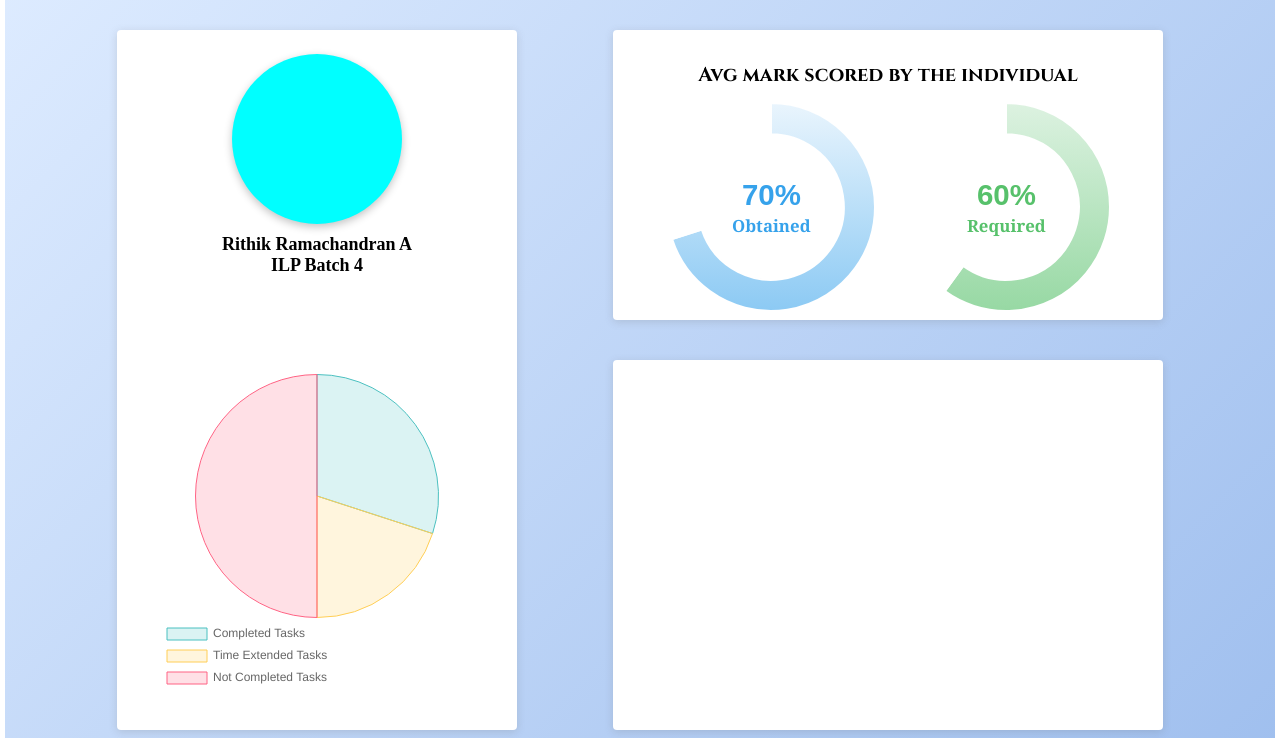
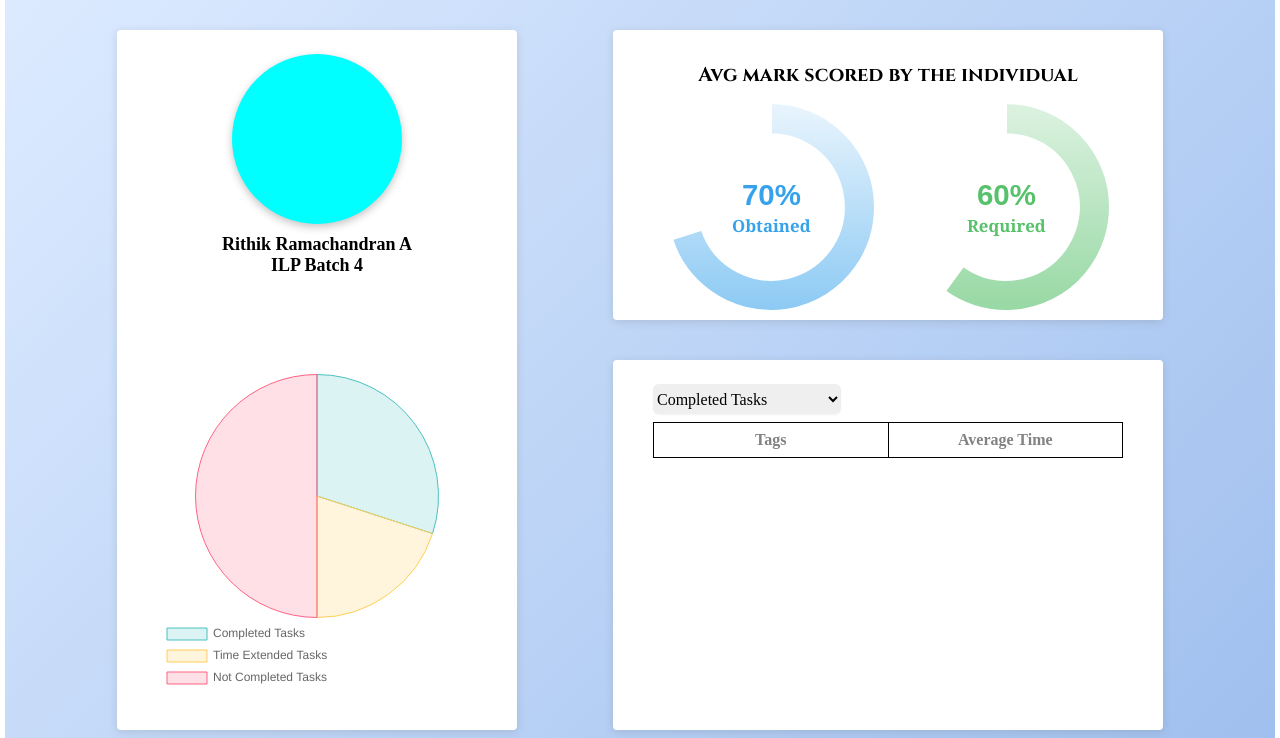
Before and after one commit to pioneerstealth/TaskTrace, a plain HTML site: page StudentDashboard.html in a window 1280 px wide. Shown: the part 62-800 px from the top of the page. Drawn offline with nearby package versions, Linux system fonts and the light colour scheme.

Commit message:
design done

```diff
--- a/StudentDashboard.html
+++ b/StudentDashboard.html
@@ -55,7 +55,25 @@
               </div>
             </div>
           </div>
-          <div class="one_card" id="second_one2"></div>
+          <div class="one_card" id="second_one2">
+              <div class="second_one2_dropdown">
+                                <!-- Dropdown select option will be created here -->
+                                <select id="taskStatusDropdown"></select>
+            </div>
+            <div class="second_one2_table">
+              <table id="markTable_second_one2">
+                  <thead class="table_head">
+                      <tr>
+                          <th>Tags</th>
+                          <th>Average Time</th>
+                      </tr>
+                  </thead>
+                  <tbody id="tableBody_second_one">
+                      <!-- Table rows will be populated dynamically -->
+                  </tbody>
+              </table>
+          </div>
+          </div>
         </div>
       </div>
       <div class="two">
@@ -69,7 +87,11 @@
               <label class="switch-button-label" for=""><span class="switch-button-label-span">Bar</span></label>
             </div>
           </div>
-          <div class="chart1"><canvas id="chart_first_two"></canvas></div>
+          <div class="chart1">
+            <canvas id="chart_first_two">
+
+            </canvas>
+          </div>
 
         </div>
       </div>
--- a/css/StudentDashboard.css
+++ b/css/StudentDashboard.css
@@ -253,8 +253,85 @@ body {
 
 #second_one2 {
     height: 370px;
+}
+
+.second_one2_dropdown {
+    display: flex;
+    flex-direction: row;
+    justify-content: space-between;
+
+    height: 30px;
+    width: 100%;
+}
+
+
+#taskStatusDropdown {
+    border: none;
+    /* No border */
+    width: 40%;
+    /* Width set to 70% */
+    height: 30px;
+    font-size: 16px;
+    font-family: "Playfair", serif;
+    font-optical-sizing: auto;
+    font-weight: 500;
+    font-style: normal;
+    font-variation-settings:
+        "wdth"100;
+    border-radius: 6px;
+    box-shadow: rgba(0, 0, 0, 0.05) 0px 1px 2px 0px;
+}
+
+/* Style the option elements */
+#taskStatusDropdown option {
+    background-color: #ffffff;
+}
+
+.second_one2_table {
+    overflow-y: auto;
+    height: 300px;
+    width: 100%;
+}
+
+.table_head {
+    color: #828282;
+    font-weight: 500;
+    /* border: 1px solid #000; */
+    /* Add border to the table header */
+}
+
+table {
+    width: 100%;
+    /* Make the table full width */
+    border-collapse: collapse;
+    /* Ensure borders are collapsed for a cleaner look */
+    /* border: 1px solid #000;
+    border-radius: 5px; */
+}
+
+table, th, td {
+    border: 1px solid #000;
+    /* Add border to the table, table headers, and table cells */
+    border-radius: 5px;
+}
+
+th, td {
+    padding: 8px;
+    text-align: center;
+    width: 50%;
+    /* Add padding for better readability */
 
 }
+
+
+
+#markTable_second_one2 {
+    width: 100%;
+
+}
+
+
+
 
 .two {
     display: flex;
--- a/js/StudentDashboard.js
+++ b/js/StudentDashboard.js
@@ -284,4 +284,19 @@ document.addEventListener("DOMContentLoaded", function () {
       chart2.config.type = chartType2;
       chart2.update(); // Update the chart to reflect changes
     });
+
+  // JavaScript to populate the dropdown options-----------------------------------------
+  var dropdown = document.getElementById("taskStatusDropdown");
+  var options = [
+    "Completed Tasks",
+    "Time extended Tasks",
+    "Not completed Tasks",
+  ];
+
+  options.forEach(function (optionText) {
+    var option = document.createElement("option");
+    option.text = optionText;
+    option.value = optionText.toLowerCase().replace(/ /g, "_");
+    dropdown.appendChild(option);
+  });
 });
```
